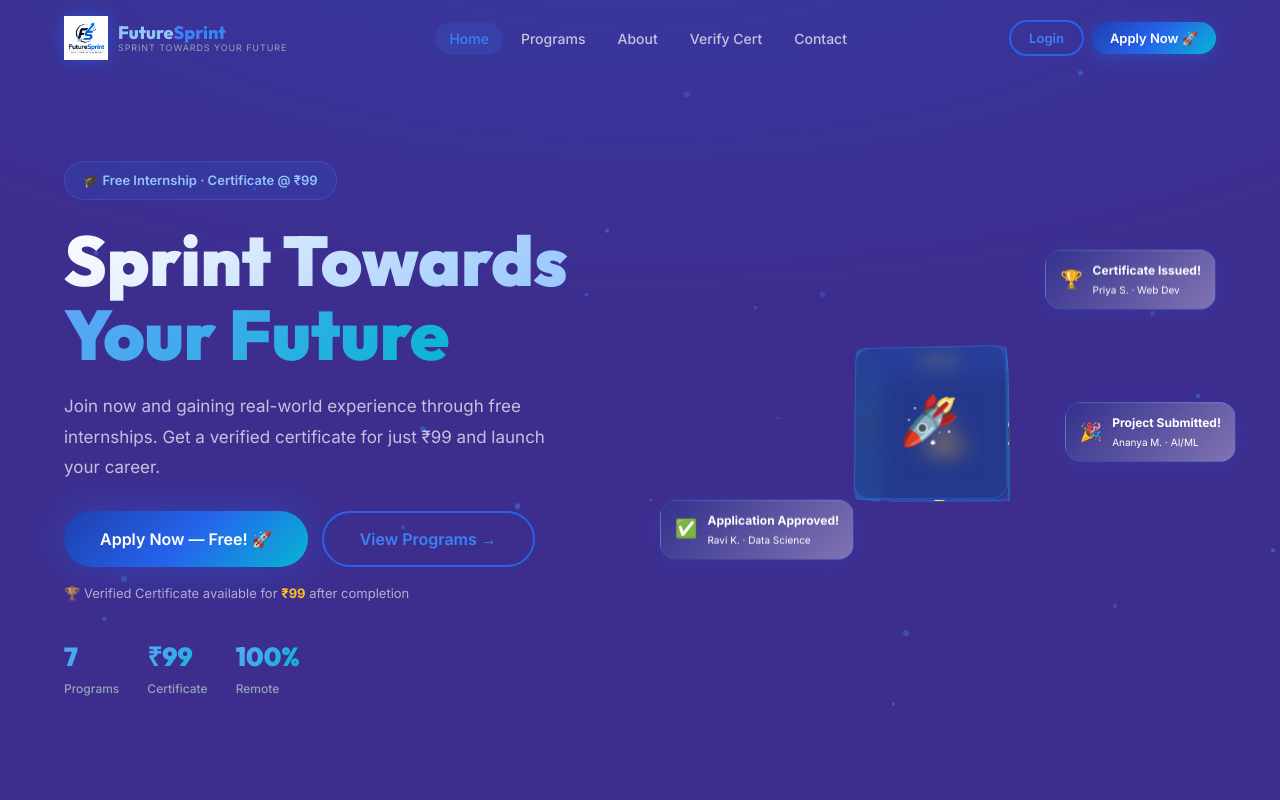
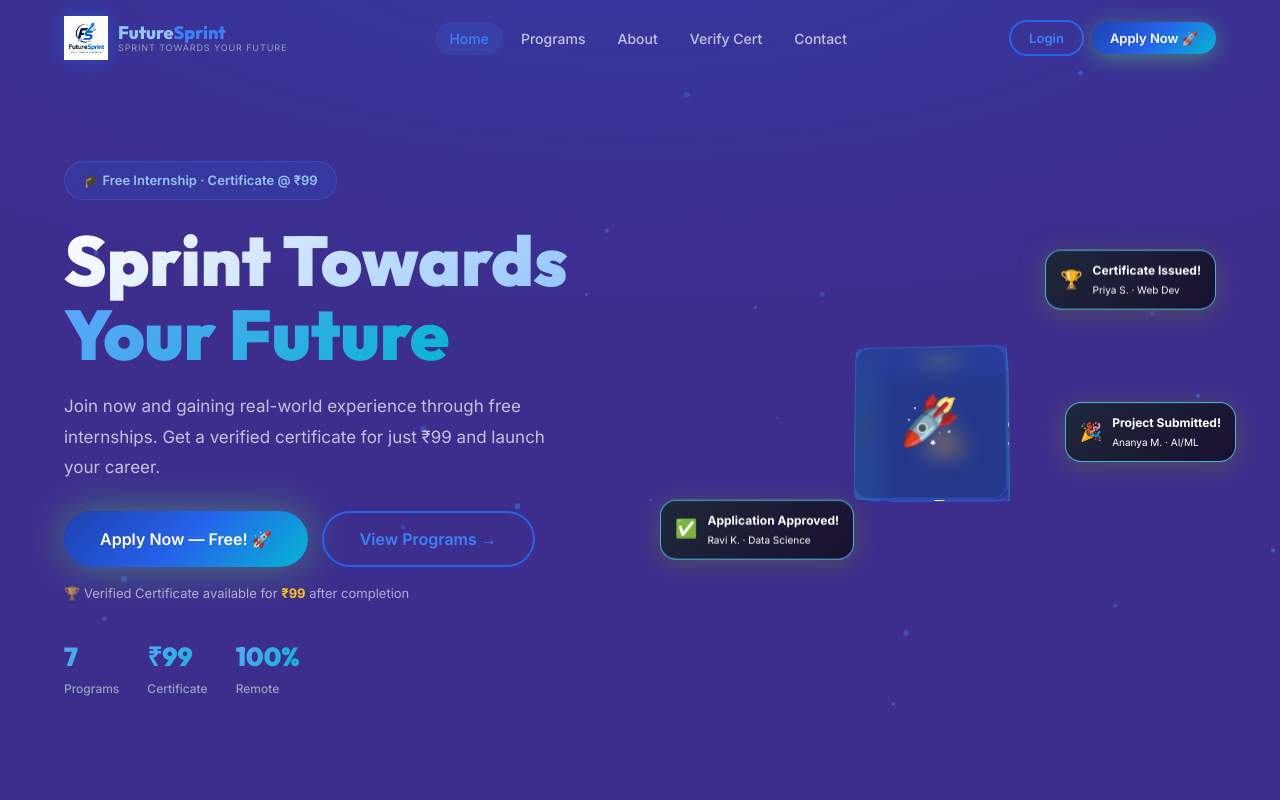
Before and after one commit to MadhanGouda-026/futuresprint-final, a React (Create React App) app in the folder frontend/: page / in a window 1280 px wide. Shown: the top 800 px of the page. Built offline with nearby package versions, Linux system fonts and the light colour scheme; no server answers; the HTML template or start-up script is replaced by a standard one.

Commit message:
Update index.css

```diff
--- a/frontend/src/index.css
+++ b/frontend/src/index.css
@@ -2,12 +2,12 @@
 :root{
   --navy:hsl(63, 73%, 6%);--navy2:lab(8.7% -4.23 11.71 / 0.859);--navy3:hwb(0 4% 96%);
   --blue:#1e40af;--blue2:#2563eb;--blue3:#3b82f6;
-  --cyan:#06b6d4;--light:#e0f2fe;--white:#ffffff;
-  --gray:#94a3b8;--border:rgba(59,130,246,0.2);
-  --glow:rgba(37,99,235,0.4);
+  --cyan:#06b6d4;--light:#051017;--white:#ffffff;
+  --gray:#94a3b8;--border:rgba(76, 198, 235, 0.877);
+  --glow:rgba(92, 242, 90, 0.4);
   --grad-btn:linear-gradient(135deg,#1e40af,#2563eb,#06b6d4);
-  --shadow:0 4px 24px rgba(37,99,235,0.15);
-  --shadow-lg:0 12px 48px rgba(37,99,235,0.25);
+  --shadow:0 4px 24px rgba(88, 82, 87, 0.868);
+  --shadow-lg:0 12px 48px rgba(42, 158, 18, 0.582);
   --r:16px;--r-sm:10px;
 }
 html{scroll-behavior:smooth}
@@ -18,7 +18,7 @@ a{text-decoration:none;color:inherit}
 ::-webkit-scrollbar{width:5px}
 ::-webkit-scrollbar-thumb{background:var(--blue2);border-radius:3px}
 
-.glass-card{background:linear-gradient(135deg,rgba(30,58,138,0.3),rgba(248, 238, 244, 0.37));backdrop-filter:blur(20px);border:1px solid var(--border);border-radius:var(--r);box-shadow:var(--shadow),inset 0 1px 0 rgba(255,255,255,0.05);transition:transform 0.3s,box-shadow 0.3s}
+.glass-card{background:linear-gradient(135deg,#1E293b,#0b0308b2);backdrop-filter:blur(20px);border:1px solid var(--border);border-radius:var(--r);box-shadow:var(--shadow),inset 0 1px 0 rgba(255,255,255,0.05);transition:transform 0.3s,box-shadow 0.3s}
 .glass-card:hover{transform:translateY(-6px);box-shadow:var(--shadow-lg),0 0 30px var(--glow)}
 
 .btn{display:inline-flex;align-items:center;gap:8px;padding:12px 28px;border-radius:50px;font-size:14px;font-weight:600;transition:all 0.3s}
```
